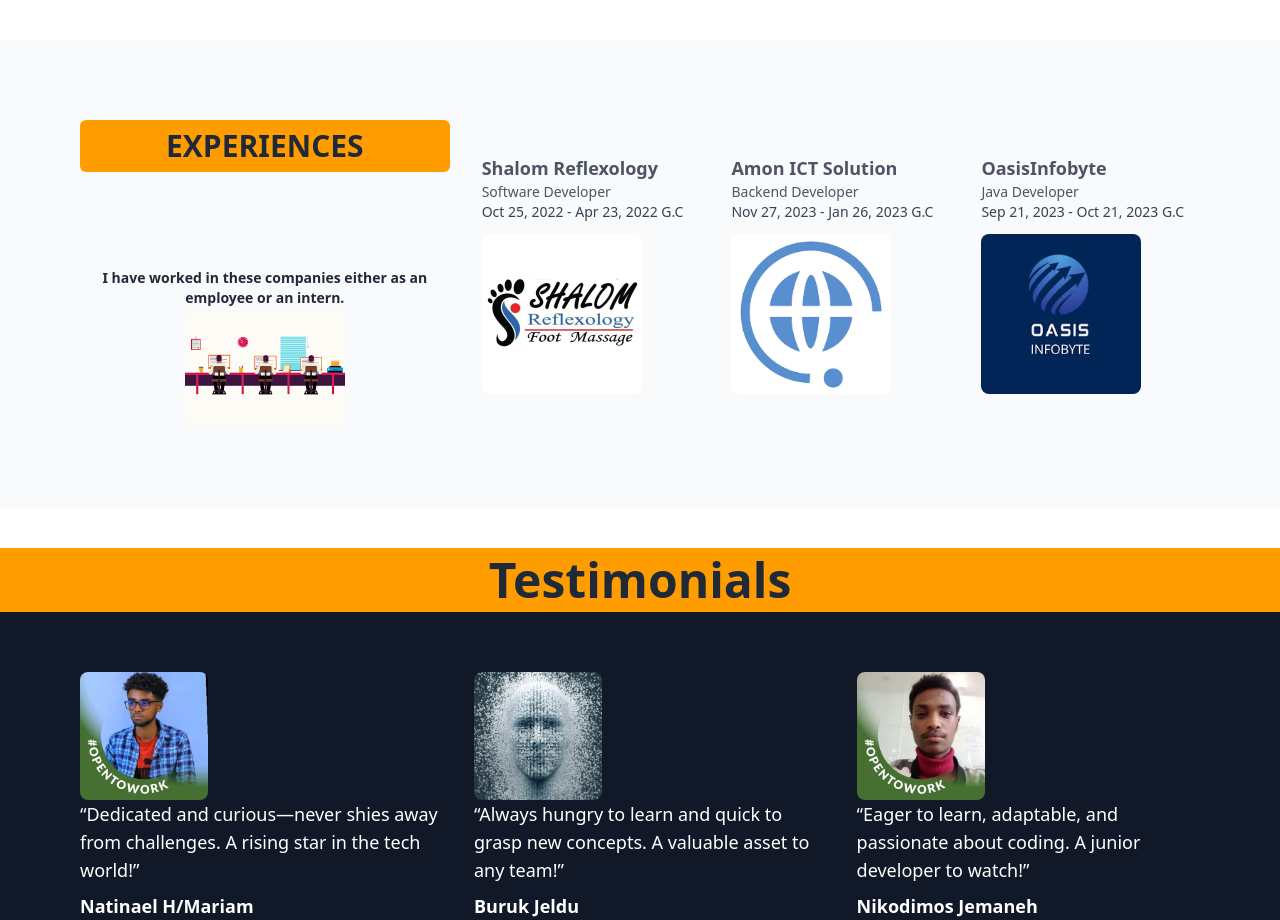
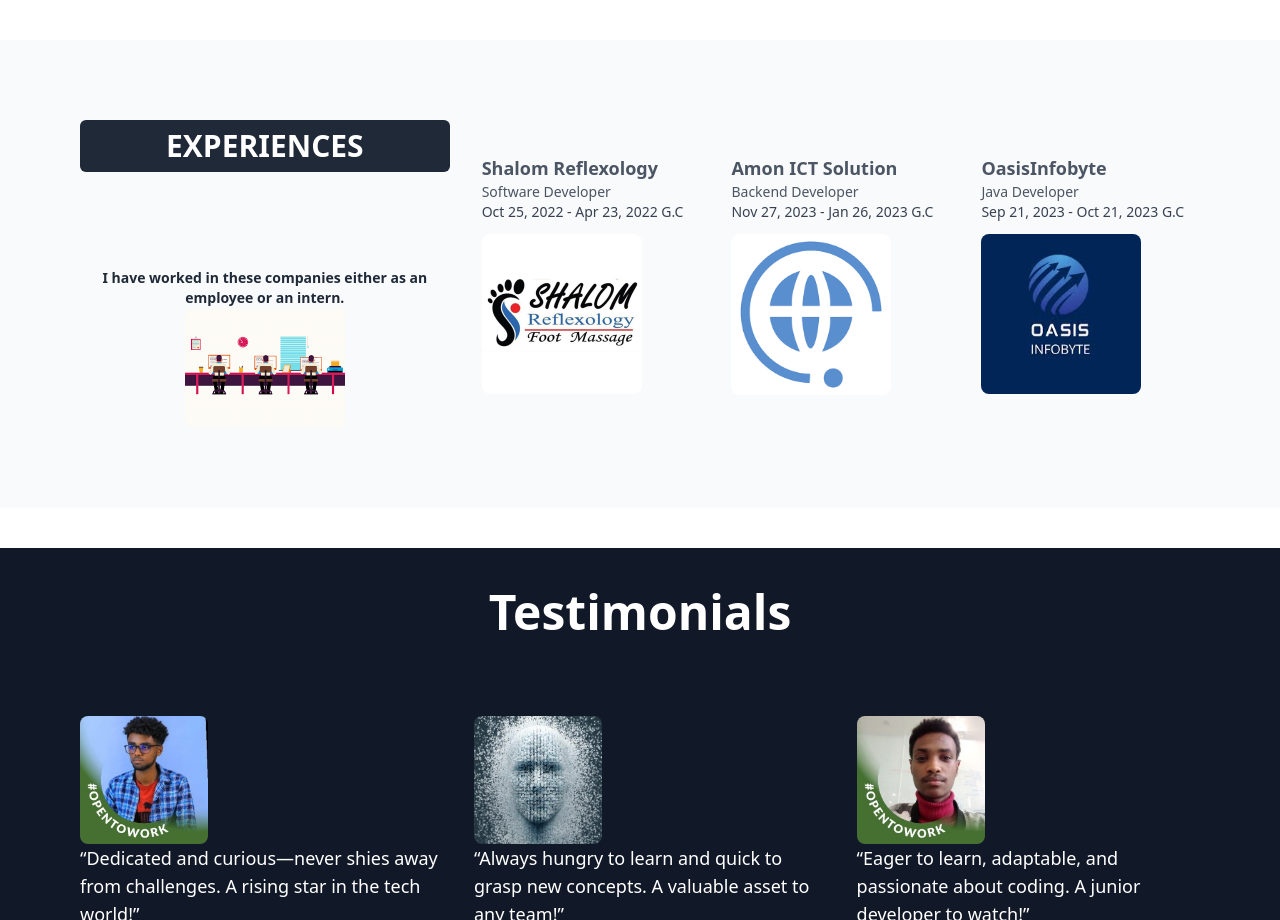
Before and after one commit to Leta-Asefa/New-Portfolio, a React (Create React App) app: page / in a window 1280 px wide. Shown: the part 2200-3120 px from the top of the page. Built offline with nearby package versions, Linux system fonts and the light colour scheme; the HTML template or start-up script is replaced by a standard one.

Commit message:
testimonials

```diff
--- a/src/contents/experience.js
+++ b/src/contents/experience.js
@@ -24,7 +24,7 @@ const Experiences = () => {
             className="md:flex md:items-center md:justify-between flex-col md:flex-row mt-6 md:p-20 bg-gray-50">
 
 
-            <h1 className='flex-1 text-center text-5xl font-bold text-gray-800  self-baseline'><h1 className='bg-primary p-2 text-3xl rounded-md'>EXPERIENCES</h1><br></br><br></br>
+            <h1 className='flex-1 text-center text-5xl font-bold text-gray-800  self-baseline'><h1 className='bg-gray-800 text-white p-2 text-3xl rounded-md'>EXPERIENCES</h1><br></br><br></br>
                 <p className='text-sm font-semibold'>I have worked in these companies either as an employee or an intern.</p>
                 <img src='work.png' className='mx-auto rounded-lg w-40' />
             </h1>
--- a/src/contents/testimonials..js
+++ b/src/contents/testimonials..js
@@ -40,9 +40,9 @@ const Testimonials = () => {
             animate={{ opacity: inView ? 1 : 0 }}
             transition={{ duration: 1 }}
             className='bg-gray-900 h-auto mt-10'>
-            <h1 className='text-gray-800 text-center bg-primary p-2 mb-5 text-5xl font-bold '>Testimonials</h1>
+            <h1 className=' text-center bg-gray-900 text-white p-2 py-10 text-5xl font-bold '>Testimonials</h1>
 
-            <div className='md:flex md:justify-between md:px-20 md:py-10 md:gap-8  p-4'>
+            <div className='md:flex md:justify-between md:px-20 md:py-10 md:gap-8  p-4 '>
 
 
                 {testimonials.map((testimonial) => {
```
